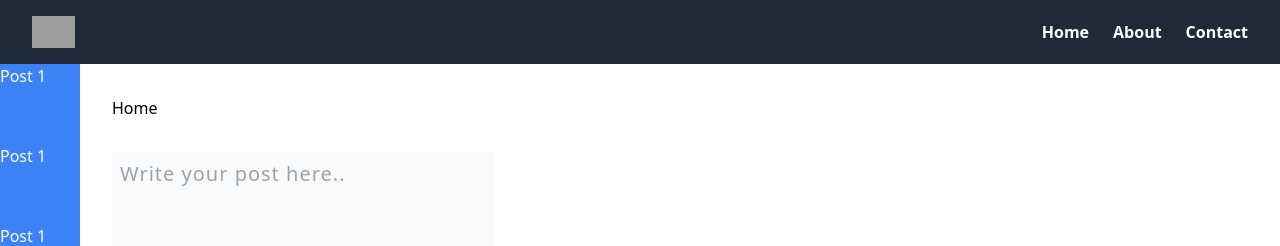
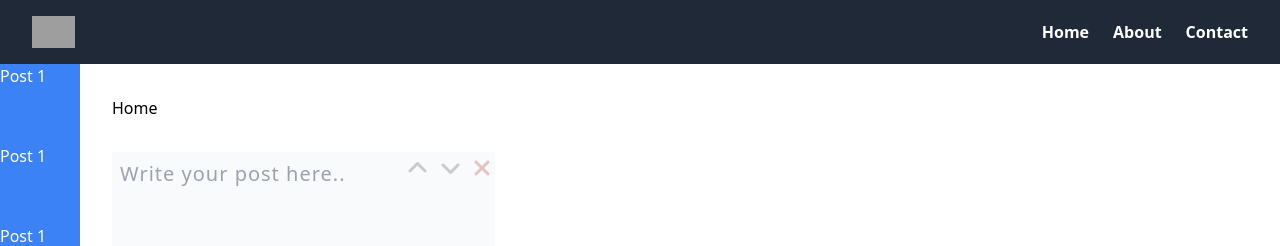
Before and after one commit to msamyel/makeitfit, a React (Vite) app: page / in a window 1280 px wide. Shown: the top 246 px of the page. Built offline with nearby package versions, Linux system fonts and the light colour scheme; grey boxes are pictures that could not be loaded.

Commit message:
add fontawesome icons

```diff
--- a/package.json
+++ b/package.json
@@ -10,6 +10,9 @@
     "preview": "vite preview"
   },
   "dependencies": {
+    "@fortawesome/fontawesome-svg-core": "^6.7.2",
+    "@fortawesome/free-solid-svg-icons": "^6.7.2",
+    "@fortawesome/react-fontawesome": "^0.2.2",
     "react": "^18.3.1",
     "react-dom": "^18.3.1",
     "react-router-dom": "^7.1.1",
--- a/src/components/InputArea.tsx
+++ b/src/components/InputArea.tsx
@@ -1,5 +1,11 @@
 import React from "react";
 import CharCountDisplay from "./CharCountDisplay";
+import { FontAwesomeIcon } from "@fortawesome/react-fontawesome";
+import {
+    faAngleUp,
+    faAngleDown,
+    faXmark,
+} from "@fortawesome/free-solid-svg-icons";
 
 const InputArea = () => {
     const [currentCharCount, setCurrentCharCount] = React.useState(0);
@@ -31,21 +37,30 @@
                             onClick={() => {}}
                             className="text-gray-700 opacity-25 hover:opacity-100 focus:text-green-800 focus:outline-none"
                         >
-                            <i className="fas fa-angle-up text-2xl"></i>
+                            <FontAwesomeIcon
+                                icon={faAngleUp}
+                                className="text-2xl"
+                            />
                         </button>
                         <button
                             type="button"
                             onClick={() => {}}
                             className="text-gray-700 opacity-25 hover:opacity-100 focus:text-green-800 focus:outline-none"
                         >
-                            <i className="fas fa-angle-down text-2xl"></i>
+                            <FontAwesomeIcon
+                                icon={faAngleDown}
+                                className="text-2xl"
+                            />
                         </button>
                         <button
                             type="button"
                             onClick={() => {}}
                             className="text-red-700 opacity-25 hover:opacity-100 focus:text-green-800 focus:outline-none"
                         >
-                            <i className="fas fa-xmark text-2xl"></i>
+                            <FontAwesomeIcon
+                                icon={faXmark}
+                                className="text-2xl"
+                            />
                         </button>
                     </div>
 
```
Also changed, not shown: 1 other file (tests, documents, lock files or other folders).
